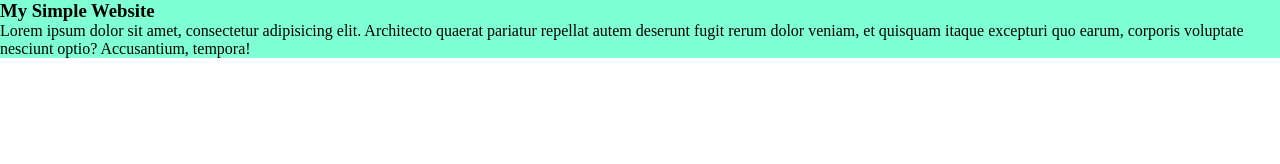
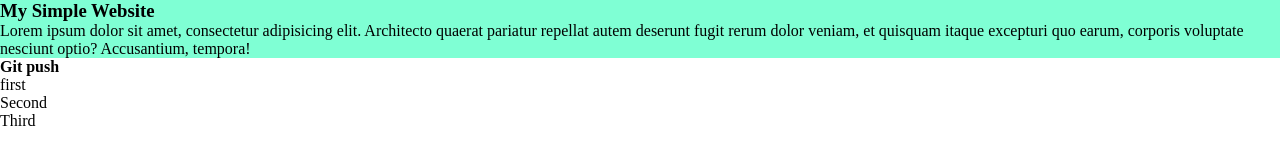
Before and after one commit to Saikot123/simple-website, a plain HTML site: page index.html in a window 1280 px wide. Drawn offline with Linux system fonts and the light colour scheme.

Commit message:
last commit

```diff
--- a/index.html
+++ b/index.html
@@ -13,5 +13,12 @@
             <p>Lorem ipsum dolor sit amet, consectetur adipisicing elit. Architecto quaerat pariatur repellat autem deserunt fugit rerum dolor veniam, et quisquam itaque excepturi quo earum, corporis voluptate nesciunt optio? Accusantium, tempora!</p>
         </div>
     </section>
+
+    <ol type="I">
+        <h4>Git push</h4>
+        <ol>first</ol>
+        <ol>Second</ol>
+        <ol>Third</ol>
+    </ol>
 </body>
 </html>
```
